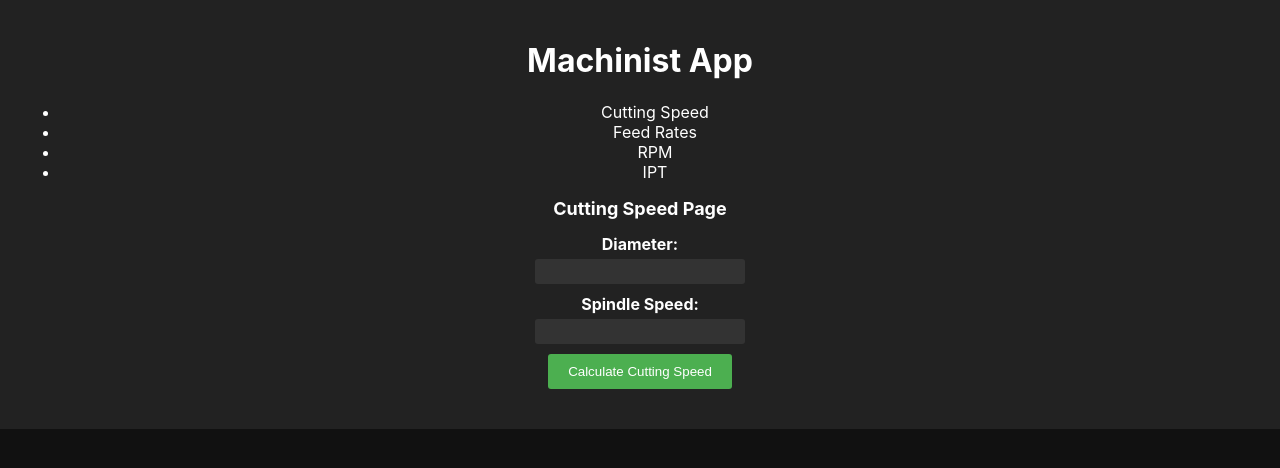
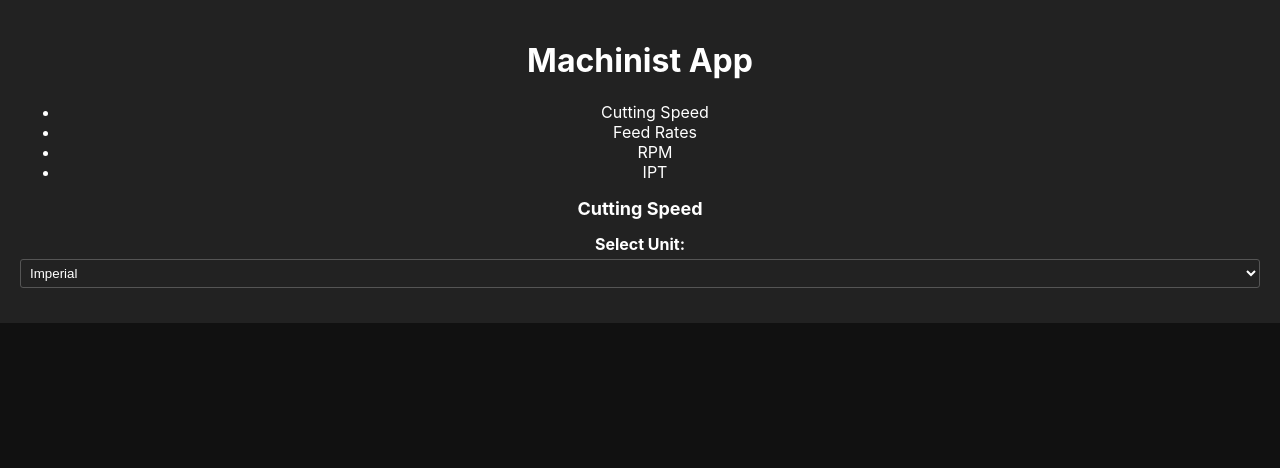
Before and after one commit to scottskinn/Machinist_Calculator, a React (Create React App) app: page /cutting-speed in a window 1280 px wide. Shown: the top 468 px of the page. Built offline with nearby package versions, Linux system fonts and the light colour scheme.

Commit message:
add unit selection to cutting speed

```diff
--- a/src/pages/cutting-speed/index.jsx
+++ b/src/pages/cutting-speed/index.jsx
@@ -1,51 +1,63 @@
 import React, { useState } from 'react';
 import "./styles.css"
 
-
-
-function CuttingSpeed() {
+const CuttingSpeedPage = () => {
+  const [unit, setUnit] = useState('imperial');
   const [diameter, setDiameter] = useState('');
   const [spindleSpeed, setSpindleSpeed] = useState('');
   const [cuttingSpeed, setCuttingSpeed] = useState('');
 
-  const calculateCuttingSpeed = () => {
-    // Perform cutting speed calculation based on the provided inputs
-    const calculatedCuttingSpeed = (3.14 * parseFloat(diameter) * parseFloat(spindleSpeed)).toFixed(2);
+  const handleUnitChange = (e) => {
+    setUnit(e.target.value);
+  };
+
+  const handleCalculation = () => {
+    // Perform cutting speed calculation based on the selected unit
+    let calculatedCuttingSpeed;
+
+    if (unit === 'imperial') {
+      calculatedCuttingSpeed = calculateCuttingSpeed(parseFloat(diameter), parseFloat(spindleSpeed));
+    } else {
+      calculatedCuttingSpeed = calculateCuttingSpeed(convertToMetric(parseFloat(diameter)), convertToMetric(parseFloat(spindleSpeed)));
+    }
 
     setCuttingSpeed(calculatedCuttingSpeed);
   };
 
+  const calculateCuttingSpeed = (diameter, spindleSpeed) => {
+    // Calculate cutting speed based on the selected unit
+    let cuttingSpeed;
+
+    if (unit === 'imperial') {
+      cuttingSpeed = (3.14 * diameter * spindleSpeed).toFixed(2);
+    } else {
+      cuttingSpeed = (3.98 * diameter * spindleSpeed).toFixed(2);
+    }
+
+    return cuttingSpeed;
+  };
+
+  const convertToMetric = (value) => {
+    // Convert value from imperial to metric
+    // Implement your conversion logic here
+    return value; // Placeholder, replace with actual conversion logic
+  };
+
   return (
-    <div className='CuttingSpeedPage'>
-      <h2>Cutting Speed Page</h2>
-      <div>
-        <label htmlFor="diameter">Diameter:</label>
-        <input
-          type="text"
-          id="diameter"
-          value={diameter}
-          onChange={(e) => setDiameter(e.target.value)}
-        />
+    <div className="cutting-speed-page">
+      <h2>Cutting Speed</h2>
+
+      <div className="form-group">
+        <label htmlFor="unit">Select Unit:</label>
+        <select id="unit" value={unit} onChange={handleUnitChange}>
+          <option value="imperial">Imperial</option>
+          <option value="metric">Metric</option>
+        </select>
       </div>
-      <div>
-        <label htmlFor="spindleSpeed">Spindle Speed:</label>
-        <input
-          type="text"
-          id="spindleSpeed"
-          value={spindleSpeed}
-          onChange={(e) => setSpindleSpeed(e.target.value)}
-        />
-      </div>
-      <div>
-        <button onClick={calculateCuttingSpeed}>Calculate Cutting Speed</button>
-      </div>
-      {cuttingSpeed && (
-        <div>
-          <h3>Cutting Speed: {cuttingSpeed} inches/minute</h3>
-        </div>
-      )}
+
+      {/* Rest of the form inputs and calculation logic */}
     </div>
   );
-}
+};
 
-export default CuttingSpeed;
+export default CuttingSpeedPage;
```
